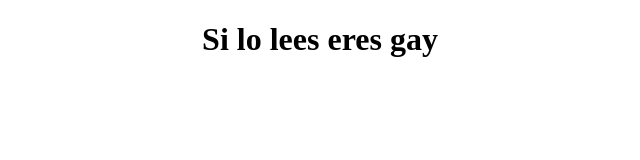
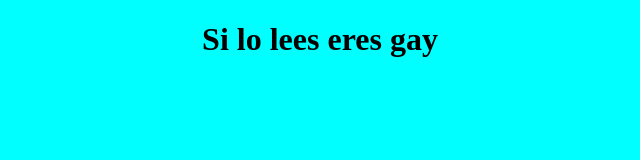
Before and after one commit to sedacuenta/page, a plain HTML site: page index.html in a window 1280 px wide. Shown: the whole page, without its empty margins (320-960 px from the left). Drawn offline with Linux system fonts and the light colour scheme.

Commit message:
Update index.html

```diff
--- a/index.html
+++ b/index.html
@@ -3,6 +3,8 @@
   <head>
     <title>Si lo lees eres gay</title>
       <meta charset="UTF-8">
+    <meta charset="UTF-8">
+    <link rel="stylesheet" href="styles.css">
   </head>
   <body>
     <center>
```
